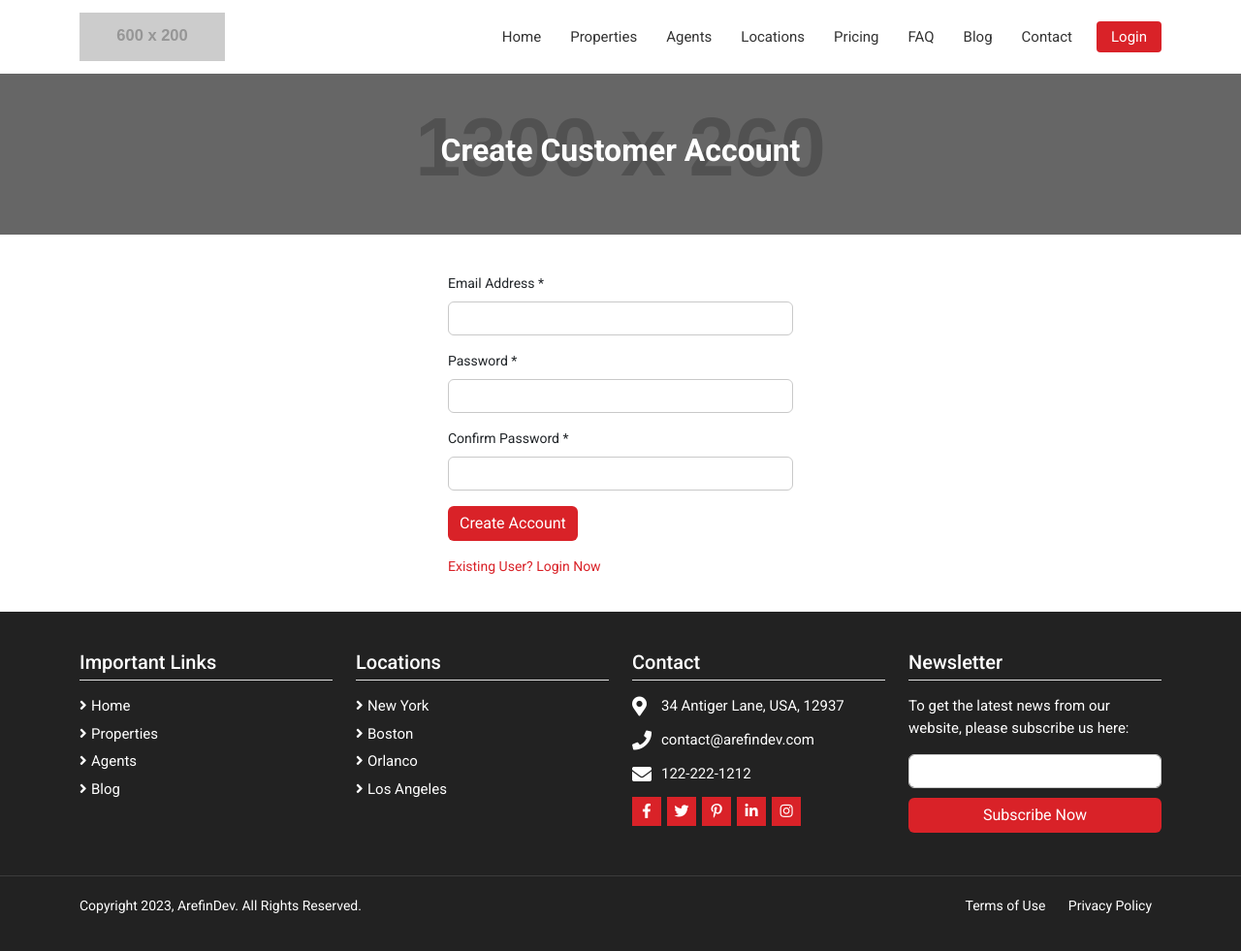
After one commit to AOKeklik/The-Real-Estate-Portal, a PHP site: page /The-Real-Estate-Portal/customer-register in a window 1280 px wide. The commit adds this page. Shown: the whole page at 97% size. Run offline with PHP 8.4, Linux system fonts and the light colour scheme; grey boxes labelled with a size stand in for pictures from a placeholder-image service; some libraries are stand-ins or nearby versions.

Commit message:
Add customer registration page with email verification and form validation

```diff
--- /dev/null
+++ b/auth_customer_register.php
@@ -0,0 +1,143 @@
+<?php include "./layout_header.php"?>
+<?php
+    use PHPMailer\PHPMailer\PHPMailer;
+    use PHPMailer\PHPMailer\Exception;
+    use PHPMailer\PHPMailer\SMTP;
+    require "vendor/autoload.php";
+
+    $errors = [];
+
+    if($_SERVER["REQUEST_METHOD"] === "POST" && isset($_POST["form"])) {
+
+        $email = isset($_POST["email"]) ? htmlspecialchars(trim($_POST["email"])) : "";
+        $password = isset($_POST["password"]) ? htmlspecialchars(trim($_POST["password"])) : "";
+        $confirm_password = isset($_POST["confirm_password"]) ? htmlspecialchars(trim($_POST["confirm_password"])) : "";
+
+        if(empty($email))
+            $errors["email"][] = "<small class='form-text text-danger'>The email field is required!</small>";
+
+        if(!filter_var($email, FILTER_VALIDATE_EMAIL))
+            $errors["email"][] = "<small class='form-text text-danger'>Email must be valid!</small>";
+
+        if(empty($password))
+            $errors["password"][] = "<small class='form-text text-danger'>The password field is required!</small>";
+
+        if(strlen($password) < 8 || strlen($password) > 20)
+            $errors["password"][] = "<small class='form-text text-danger'>The Password must be between 8 and 20 characters!</small>";
+
+        if($password != $confirm_password)
+            $errors["confirm_password"][] = "<small class='form-text text-danger'>Passwords do not match!</small>";
+
+
+        if(empty($errors)) {
+            try {
+                $sql = "select * from customers where email=:email";
+                $stmt = $pdo->prepare($sql);
+                $stmt->bindValue(":email",$_POST["email"]);
+                $stmt->execute();
+
+                if($stmt->rowCount() > 0)
+                    throw new PDOException("Email address already in use!");
+
+                $hashed_password = password_hash($password, PASSWORD_DEFAULT);
+                $token = bin2hex(random_bytes(32/2));
+                $hased_token = password_hash($token,PASSWORD_DEFAULT);
+                $link = BASE_URL."customer-register-verify?token=".$hased_token."&email=$email";
+
+                $sql = "insert into customers (email,password,token) values (:email,:password,:token)";
+                $stmt = $pdo->prepare($sql);
+                $stmt->bindValue(":email",$email);
+                $stmt->bindValue(":password",$hashed_password);
+                $stmt->bindValue(":token",$token);
+                $stmt->execute();
+
+                if ($stmt->rowCount() == 0)
+                    throw new PDOException("An error occurred while creating the customer. Please try again later!");
+
+                try {
+                    $mail = new PHPMailer(true);
+
+                    $mail->isSMTP();
+                    $mail->Host = SMTP_HOST;
+                    $mail->SMTPAuth = true;
+                    $mail->Port = SMTP_PORT;
+                    $mail->Username = SMTP_USERNAME;
+                    $mail->Password = SMTP_PASSWORD;
+                    $mail->SMTPSecure = "tls";
+
+                    $mail->setFrom(SMTP_FROM);
+                    $mail->addAddress($email);
+
+                    $mail->isHTML(true);
+                    $mail->Subject = "Registration Verification Email";
+                    $mail->Body = "<p>Please click on this link to verify registration:</p>";
+                    $mail->Body .= "<a href='$link'>Click Here</a>";
+
+                    if($mail->send()) {
+                        unset($_POST["email"]);
+                        unset($_POST["password"]);
+                        unset($_POST["confirm_password"]);
+
+                        $_SESSION["success"] = "Registration is successful. Check your email and verify registration to login.";
+                        header("Location: ".BASE_URL."customer-login");
+                        exit;
+                    }
+                } catch (Exception $err) {
+                    $error_message = "Message could not be sent. Mailer Error: {$mail->ErrorInfo}";
+                }
+            } catch (PDOException $err) {
+                $error_message = $err->getMessage();
+            }
+        }
+    }
+?>
+
+<div class="page-top" style="background-image: url('https://placehold.co/1300x260')">
+    <div class="bg"></div>
+    <div class="container">
+        <div class="row">
+            <div class="col-md-12">
+                <h2>Create Customer Account</h2>
+            </div>
+        </div>
+    </div>
+</div>
+
+<div class="page-content">
+    <div class="container">
+        <div class="row justify-content-center">
+            <div class="col-xl-4 col-lg-5 col-md-6 col-sm-12">
+                <div class="login-form">
+                    <form action="" method="post">
+                        <div class="mb-3">
+                            <label for="" class="form-label">Email Address *</label>
+                            <input type="text" name="email" class="form-control" value="<?php if(isset($_POST["email"])): echo $_POST["email"]; endif?>" autocomplete="on">
+                            <?php if(isset($errors["email"])): echo $errors["email"][0]; endif?>
+                        </div>
+                        <div class="mb-3">
+                            <label for="" class="form-label">Password *</label>
+                            <input type="password" name="password" class="form-control" value="">
+                            <?php if(isset($errors["password"])): echo $errors["password"][0]; endif?>
+                        </div>
+                        <div class="mb-3">
+                            <label for="" class="form-label">Confirm Password *</label>
+                            <input type="password" name="confirm_password" class="form-control" value="">
+                            <?php if(isset($errors["confirm_password"])): echo $errors["confirm_password"][0]; endif?>
+                        </div>
+                        <div class="mb-3">
+                            <button type="submit" name="form" class="btn btn-primary bg-website">
+                                Create Account
+                            </button>
+                        </div>
+                    </form>
+                    <div class="mb-3">
+                        <a href="<?php BASE_URL?>customer-login" class="primary-color">Existing User? Login Now</a>
+                    </div>
+                </div>
+            </div>
+        </div>
+    </div>
+</div>
+
+
+<?php include "./layout_footer.php"?>
--- /dev/null
+++ b/auth_customer_register_verify.php
@@ -0,0 +1,3 @@
+<?php include "./layout_header.php"?>
+
+<?php include "./layout_footer.php"?>
--- /dev/null
+++ b/customer_dashboard.php
@@ -0,0 +1,5 @@
+<?php include "./layout_header.php"?>
+
+<h1>dashboard</h1>
+
+<?php include "./layout_footer.php"?>
--- a/layout_config.php
+++ b/layout_config.php
@@ -16,6 +16,13 @@
     define("DB_USER", "root");
     define("DB_PASSWORD", "");
 
+    define("SMTP_HOST", "sandbox.smtp.mailtrap.io");
+    define("SMTP_PORT", "2525");
+    define("SMTP_USERNAME", "8c1c7fb7ffe625");
+    define("SMTP_PASSWORD", "0673cb81e66408");
+    define("SMTP_FROM", "contact@mail.com");
+
+
     try {
         $pdo = new PDO("mysql:host=".DB_HOST.";port=".DB_PORT.";dbname=".DB_NAME.";charset=utf8", DB_USER, DB_PASSWORD);
         $pdo->setAttribute(pdo::ATTR_ERRMODE,pdo::ERRMODE_EXCEPTION);
--- a/layout_footer.php
+++ b/layout_footer.php
@@ -115,5 +115,26 @@
     </div>
 
     <script src="<?php echo PUBLIC_URL?>dist/js/custom.js"></script>
+        <!-- exception error -->
+        <?php if(isset($error_message)):?>
+            <script>
+                iziToast.show({
+                    message: "<?php echo $error_message?>",
+                    position: "topRight",
+                    color: "red",
+                })
+            </script>
+        <?php endif?>
+
+        <!-- session success -->
+        <?php if(isset($_SESSION["success"])):?>
+            <script>
+                iziToast.show({
+                    message: "<?php echo $_SESSION["success"]?>",
+                    position: "topRight",
+                    color: "green",
+                })
+            </script>
+        <?php unset($_SESSION["success"]); endif?>
 </body>
 </html>
--- a/layout_header.php
+++ b/layout_header.php
@@ -22,6 +22,7 @@
     <link rel="stylesheet" href="<?php echo PUBLIC_URL?>dist/css/dataTables.bootstrap5.min.css">
     <link rel="stylesheet" href="<?php echo PUBLIC_URL?>dist/css/owl.carousel.min.css">
     <link rel="stylesheet" href="<?php echo PUBLIC_URL?>dist/fontawesome-free/css/all.min.css">
+    <link rel="stylesheet" href="<?php echo PUBLIC_URL?>dist/css/iziToast.min.css">
     <link rel="stylesheet" href="<?php echo PUBLIC_URL?>dist/css/spacing.css">
     <link rel="stylesheet" href="<?php echo PUBLIC_URL?>dist/css/style.css">
 
@@ -37,6 +38,7 @@
     <script src="<?php echo PUBLIC_URL?>dist/js/owl.carousel.min.js"></script>
     <script src="<?php echo PUBLIC_URL?>dist/js/jquery.meanmenu.js"></script>
     <script src="<?php echo PUBLIC_URL?>dist/tinymce/tinymce.min.js"></script>
+    <script src="<?php echo PUBLIC_URL?>dist/js/iziToast.min.js"></script>
 
     <link href="https://fonts.googleapis.com/css2?family=Roboto:wght@400;500;600;700&display=swap" rel="stylesheet">
 </head>
--- a/layout_nav.php
+++ b/layout_nav.php
@@ -1,7 +1,7 @@
 <div class="navbar-area" id="stickymenu">
     <!-- Menu For Mobile Device -->
     <div class="mobile-nav">
-        <a href="index.html" class="logo">
+        <a href="<?php echo BASE_URL?>" class="logo">
             <img src="https://placehold.co/600x200" alt="">
         </a>
     </div>
@@ -10,8 +10,8 @@
     <div class="main-nav">
         <div class="container">
             <nav class="navbar navbar-expand-md navbar-light">
-                <a class="navbar-brand" href="index.html">
-                    <img src="uploads/logo.png" alt="">
+                <a class="navbar-brand" href="<?php echo BASE_URL?>">
+                    <img src="https://placehold.co/600x200" alt="">
                 </a>
                 <div class="collapse navbar-collapse mean-menu" id="navbarSupportedContent">
                     <ul class="navbar-nav ml-auto">
```
Also changed, not shown: auth_customer_login.php (added, +42 -0 lines), auth_select_user.php (+4 -4 lines), helpers.php (+0 -68 lines), .htaccess, auth_agent_login.php (added), auth_agent_register.php (added), auth_logout.php (added).
